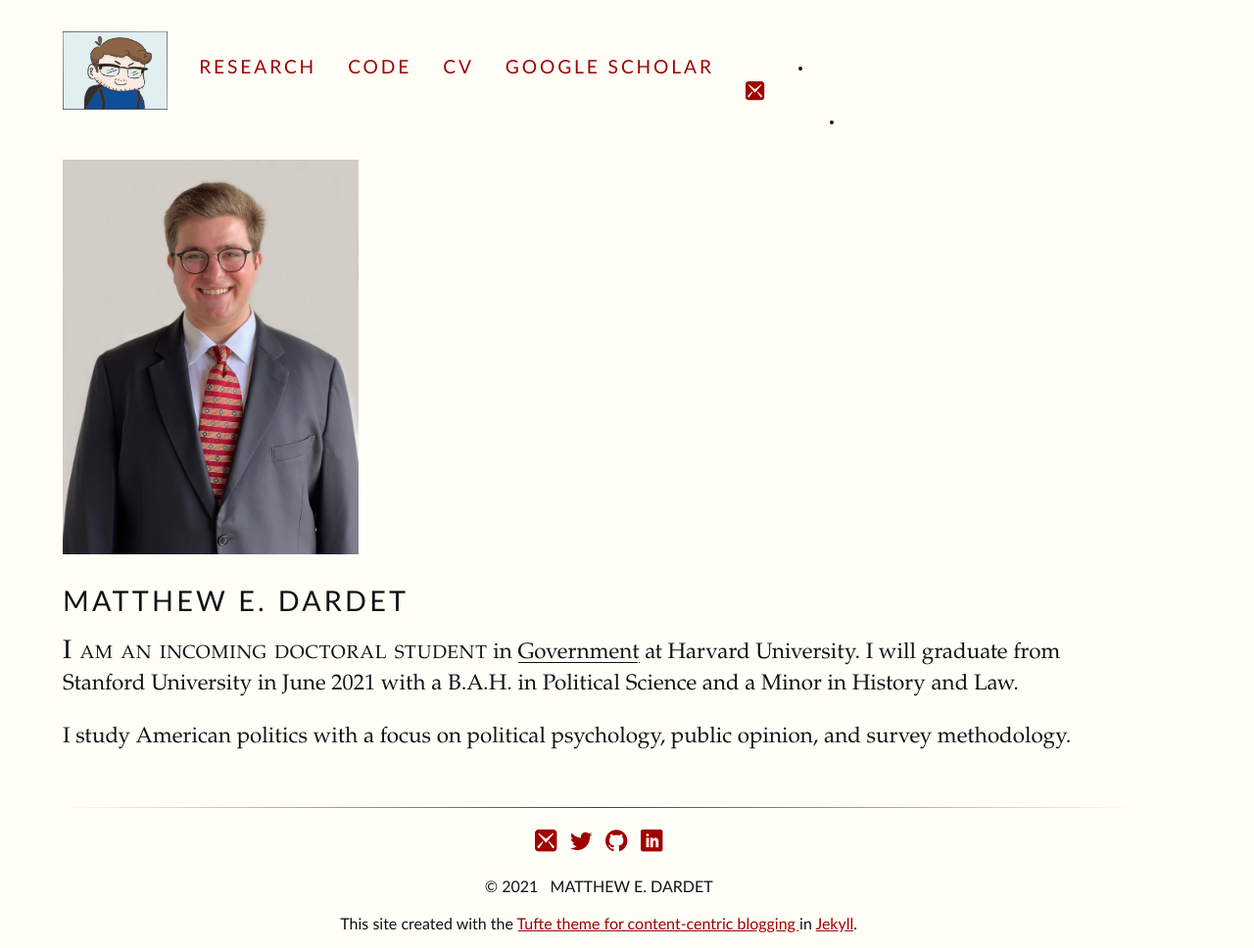
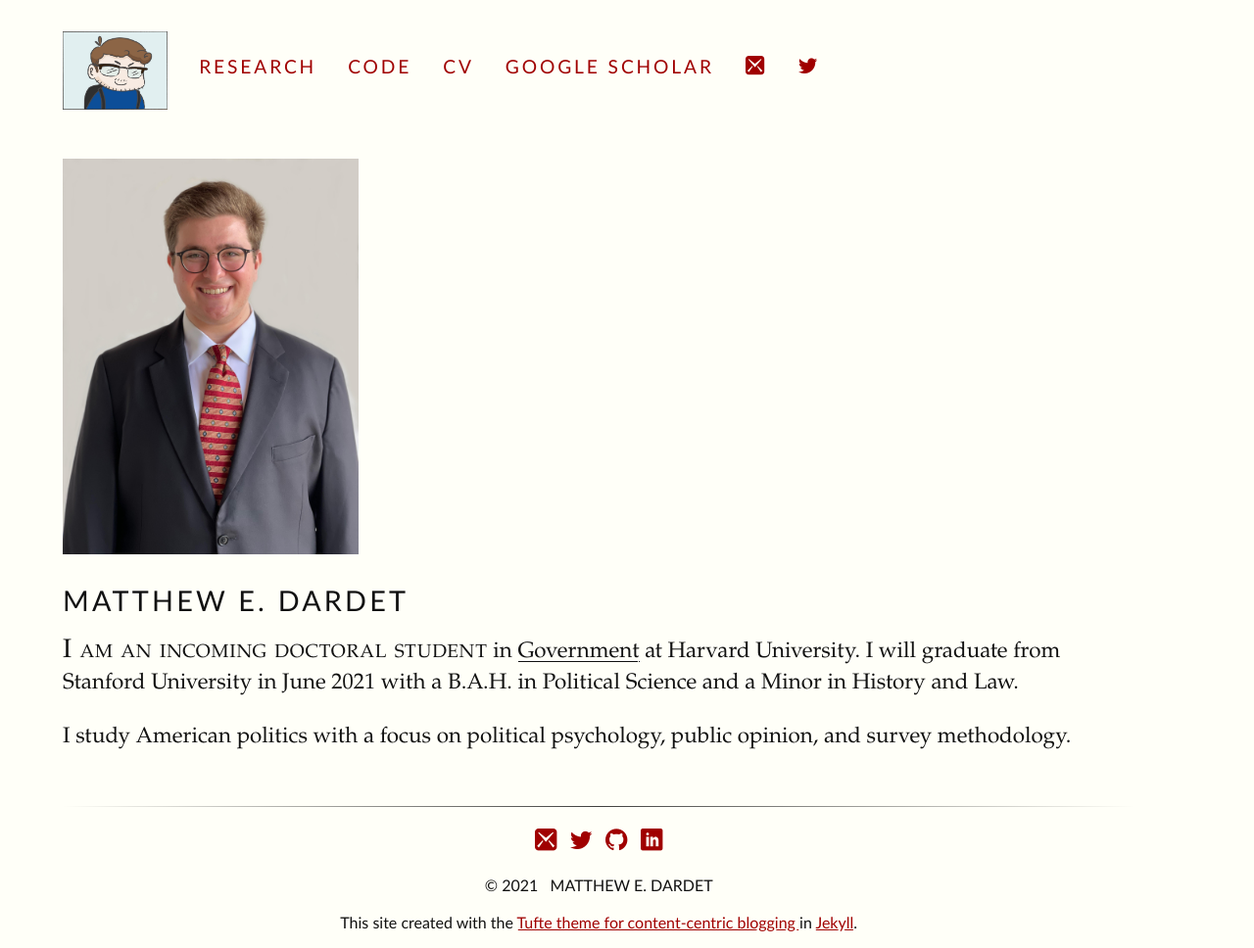
Before and after one commit to matthewdardet/matthewdardet.github.io, a Jekyll site: the page built from index.html, in a window 1280 px wide. Shown: the whole page at 98% size. Built offline with Jekyll 4.4.1, drawn with Linux system fonts in a browser that asks for light colours; some web fonts are replaced.

Commit message:
Bug fix.

```diff
--- a/_includes/header.html
+++ b/_includes/header.html
@@ -6,7 +6,7 @@
 		<a href="https://github.com/matthewdardet">Code</a>
 		<a href="assets/(CV) Matthew E. Dardet.pdf">CV</a>
 		<a href="https://scholar.google.com/citations?user=p5FGWZYAAAAJ&hl=en">Google Scholar</a>
-                <li><a href="mailto:matthewdardet@g.harvard.edu"><span class="icon-mail3"></span></a></li>
-  		<li><a href="https://twitter.com/MatthewDardet><span class="icon-twitter"></span></a></li>
+                <a href="mailto:matthewdardet@g.harvard.edu"><span class="icon-mail3"></span></a>
+  		<a href="https://twitter.com/MatthewDardet"><span class="icon-twitter"></span></a>
 	</nav>
 </header>
```
